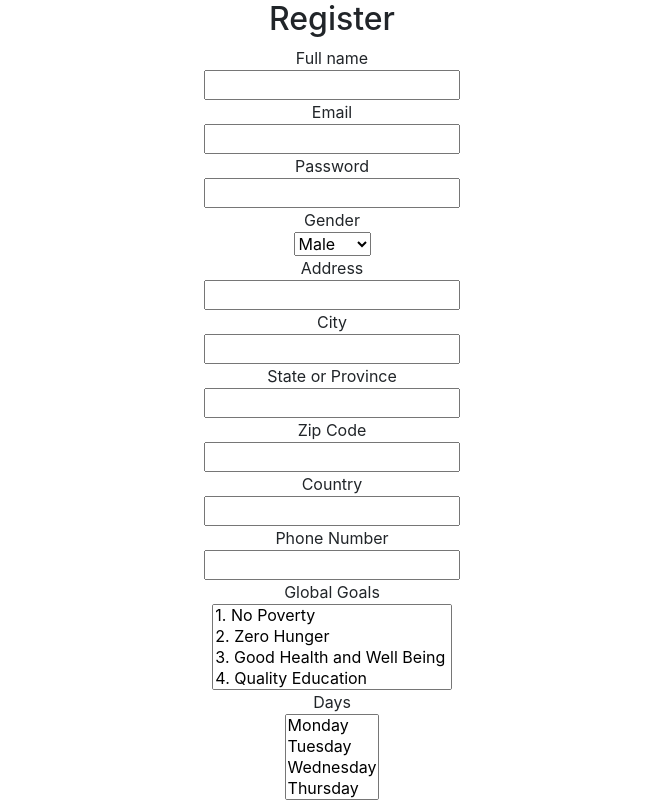
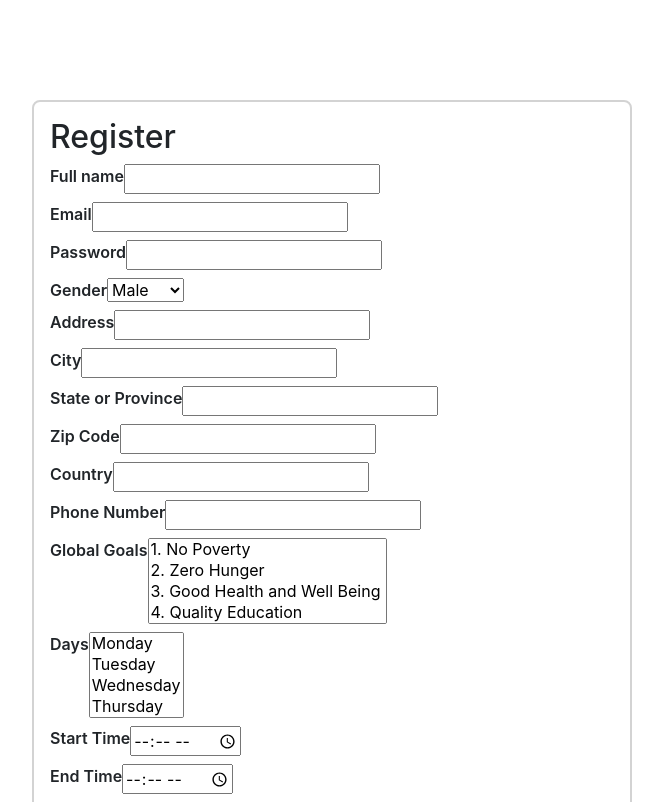
Before and after one commit to chingu-voyage7/Bears-Team-03, a React (Create React App) app: page / in a window 1280 px wide. Shown: the top 802 px of the page, without its empty margins (308-971 px from the left). Built offline with nearby package versions, Linux system fonts and the light colour scheme.

Commit message:
Add better styling

```diff
--- a/src/App.css
+++ b/src/App.css
@@ -1,37 +1,38 @@
 .App {
-  text-align: center;
+  text-align: left;
+  padding: 1em;
+  margin: 1em;
+  border: 2px solid #d3d3d3;
+  border-radius: .5em;
+  vertical-align: middle;
+  margin-left: auto;
+  margin-right: auto;
+  width: 600px;
+  margin-top: 100px;
 }
 
-.App-logo {
-  animation: App-logo-spin infinite 20s linear;
-  height: 40vmin;
+.form {
+  padding: 1em;
 }
 
-.App-header {
-  background-color: #282c34;
-  min-height: 100vh;
+label {
   display: flex;
-  flex-direction: column;
-  align-items: center;
-  justify-content: center;
-  font-size: calc(10px + 2vmin);
-  color: white;
+  font-weight: 600;
 }
 
-.App-link {
-  color: #61dafb;
+button {
+  justify-content: flex-end;
+}
+
+.App-title {
+  font-size: 1.5em;
+}
+
+.App-intro {
+  font-size: large;
 }
 
 @keyframes App-logo-spin {
-  from {
-    transform: rotate(0deg);
-  }
-  to {
-    transform: rotate(360deg);
-  }
+  from { transform: rotate(0deg); }
+  to { transform: rotate(360deg); }
 }
-
-input, select, label {
-  display: block;
-  margin: auto;
-}
```
